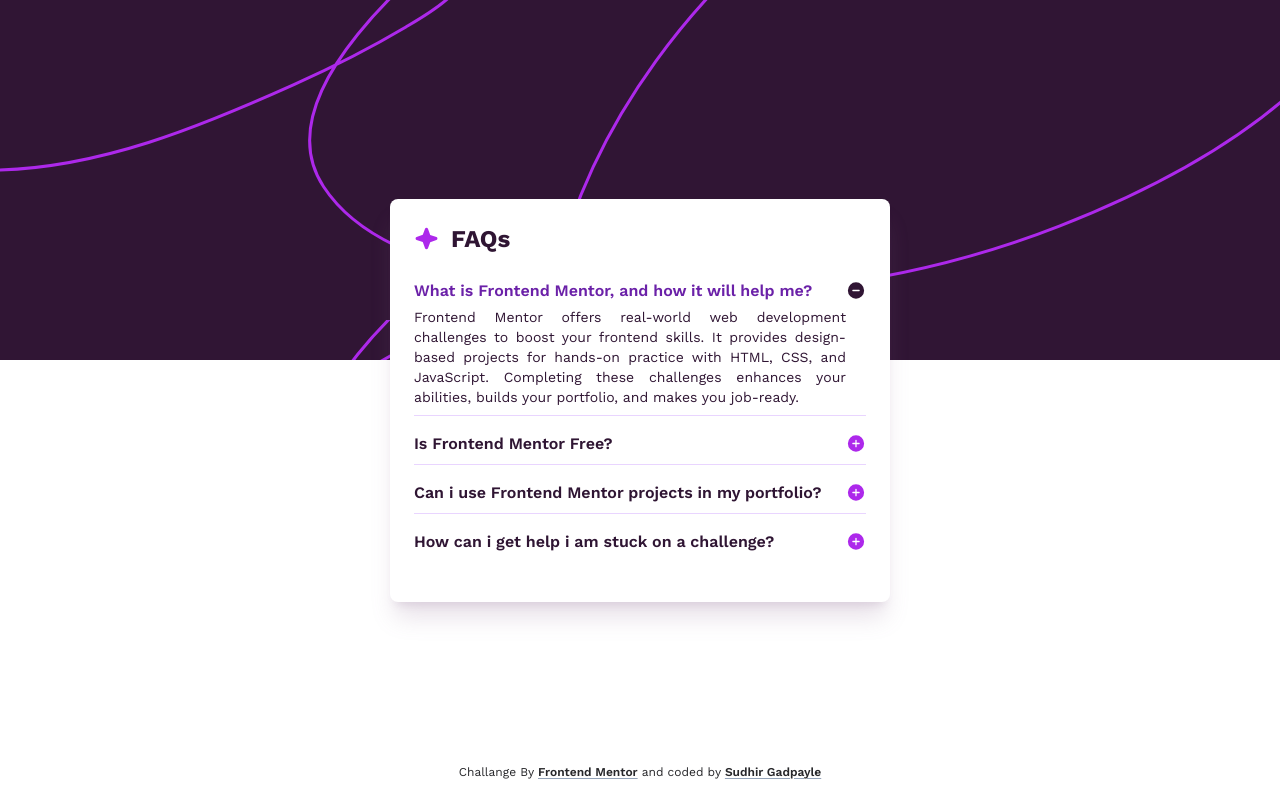
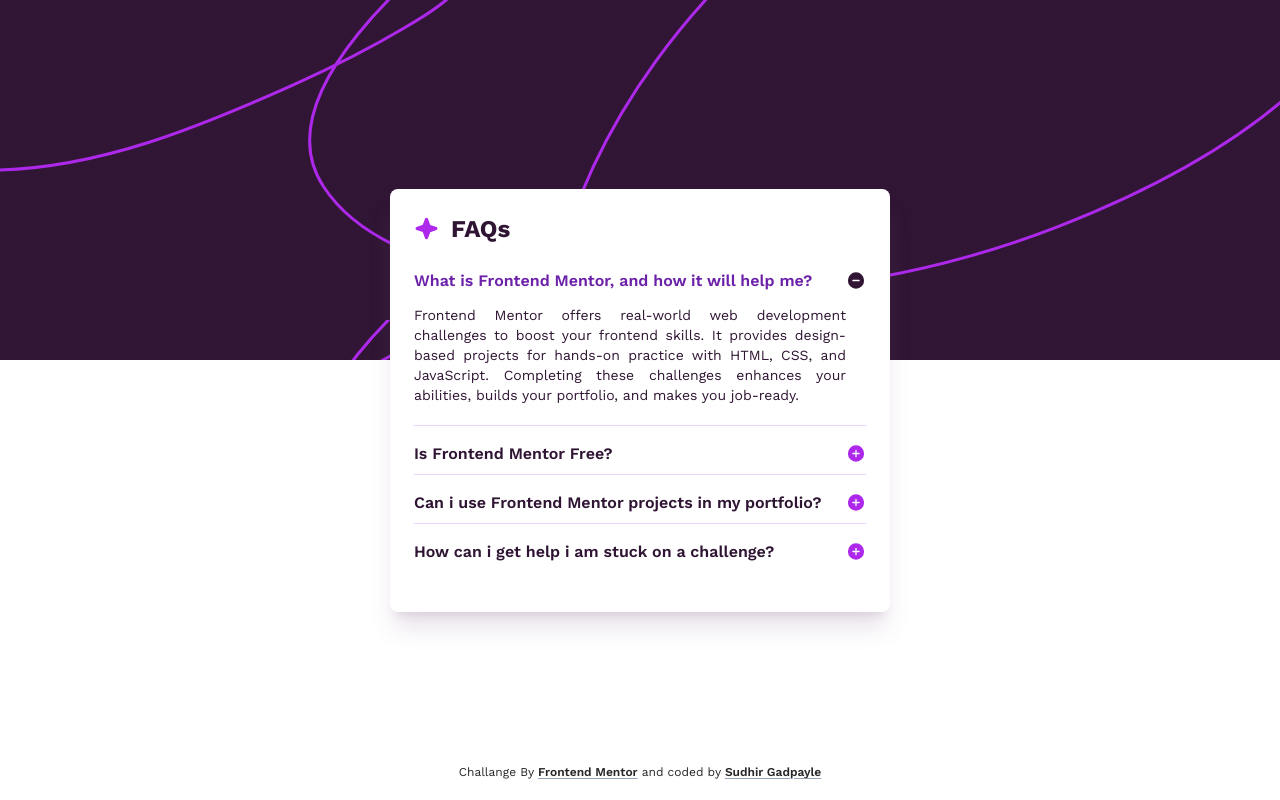
Before and after one commit to w3Scribe/FM04, a Next.js app: page / in a window 1280 px wide. Built offline with nearby package versions, Linux system fonts and the light colour scheme.

Commit message:
testing diamention on vercel live

```diff
--- a/src/app/page.tsx
+++ b/src/app/page.tsx
@@ -68,13 +68,12 @@
                 <AnimatePresence>
                   {isOpen === key && (
                     <motion.div
-                      className="mt-1"
                       variants={openTransition}
                       initial="initial"
                       animate="animate"
                       exit="exit"
                     >
-                      <p className="text-xs sm:text-sm  text-dark-purple text-justify pr-5">
+                      <p className="text-xs sm:text-sm  text-dark-purple text-justify py-3 pr-5">
                         {desc}
                       </p>
                     </motion.div>
```
